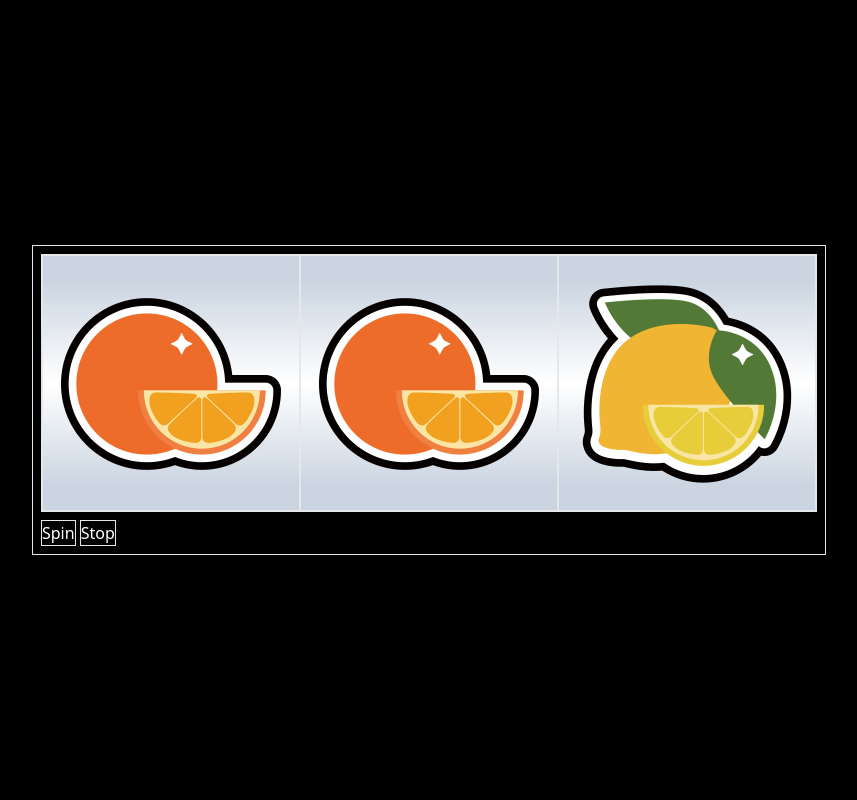
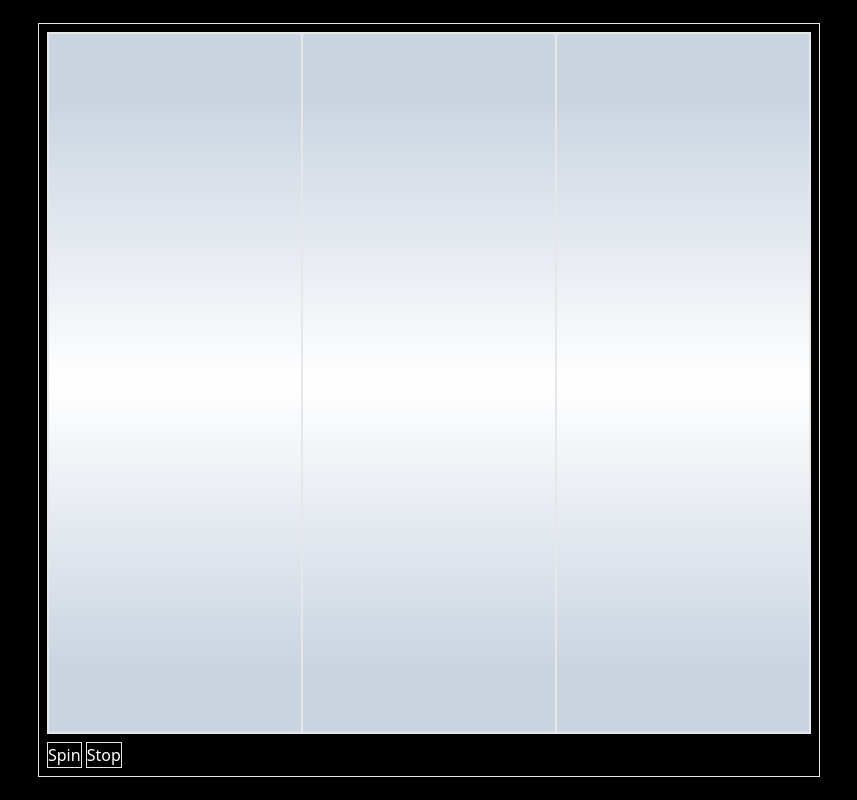
Before and after one commit to RaczAkos/Betropolis, a SvelteKit app: page /slotmachine in a window 1280 px wide. Shown: the whole page, without its empty margins (211-1068 px from the left). Built offline with nearby package versions, Linux system fonts and the light colour scheme.

Commit message:
Small slot modifications

```diff
--- a/src/routes/slotmachine/+page.svelte
+++ b/src/routes/slotmachine/+page.svelte
@@ -44,13 +44,15 @@
 
             spin1.append(img);
 
+            img.classList.add("anim");
             setTimeout(() => {
-
+                img.classList.remove("anim")
                 spin1.innerHTML = '';
                 spin1.append(img);
-            }, 600)
+                img.classList.add("anim");
+            }, 500)
 
-        }, 550)
+        }, 500)
 
 
         /* This works!
@@ -100,8 +102,8 @@
     <div class="border p-2">
         <div class="border flex flex-row items-center mb-2">
             {#each [slot1, slot2, slot3] as item,i}
-            <div id={"spin"+(i+1)} class="border bg-gradient-to-b from-slate-300 from-10% via-white via-50% to-slate-300 to-90% overflow-clip h-[256px]">
-                <img src={item} alt="slot icon">
+            <div id={"spin"+(i+1)} class="border bg-gradient-to-b from-slate-300 from-10% via-white via-50% to-slate-300 to-90% overflow-clip h-[700px] relative w-[254px]">
+                <img src={item} alt="slot icon" class="absolute anim">
             </div>
             {/each}
 
@@ -110,3 +112,17 @@
         <button type="button" class="border" onclick={stop}>Stop</button>
     </div>
 </div>
+
+<style>
+    .anim{
+        animation: move 400ms infinite;
+    }
+    @keyframes move {
+        from {
+            top: 0px;
+        }
+        to {
+            top: -256px;
+        }
+    }
+</style>
```
